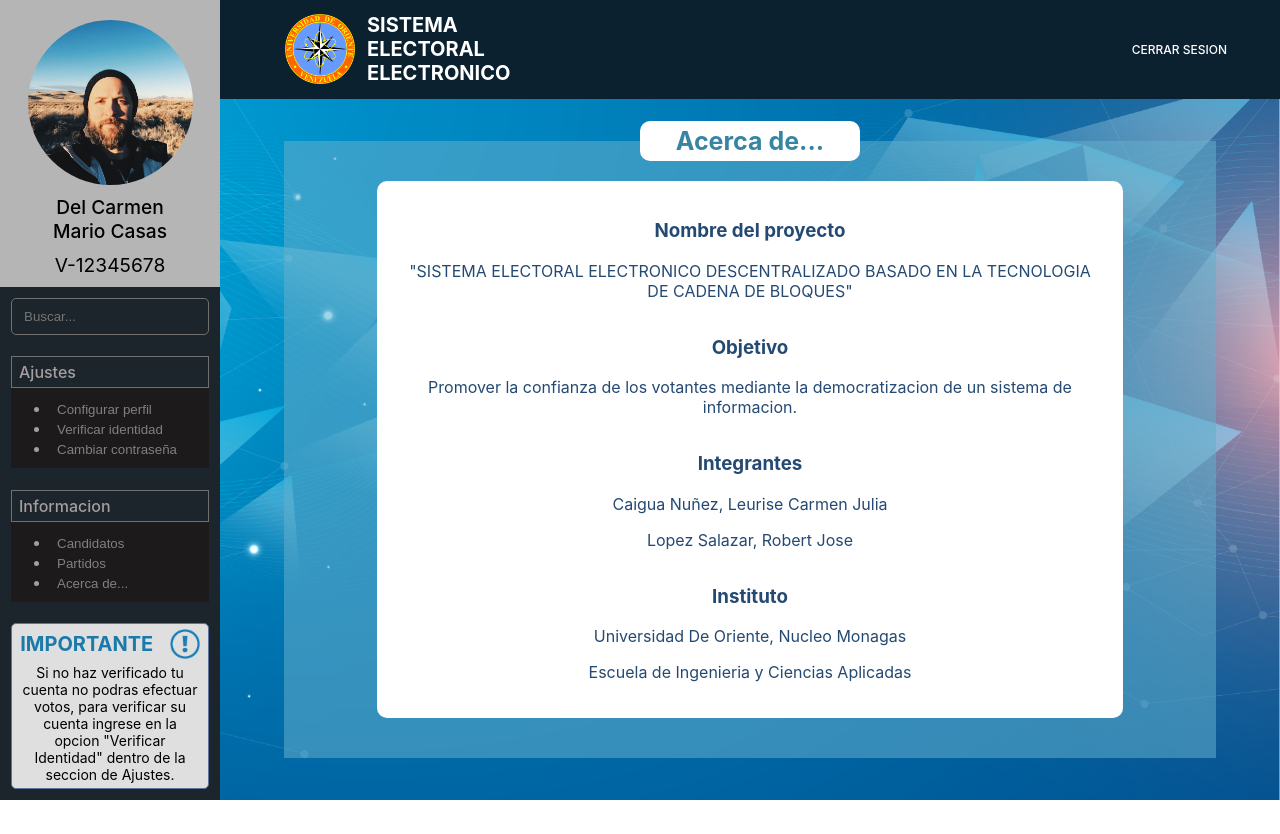
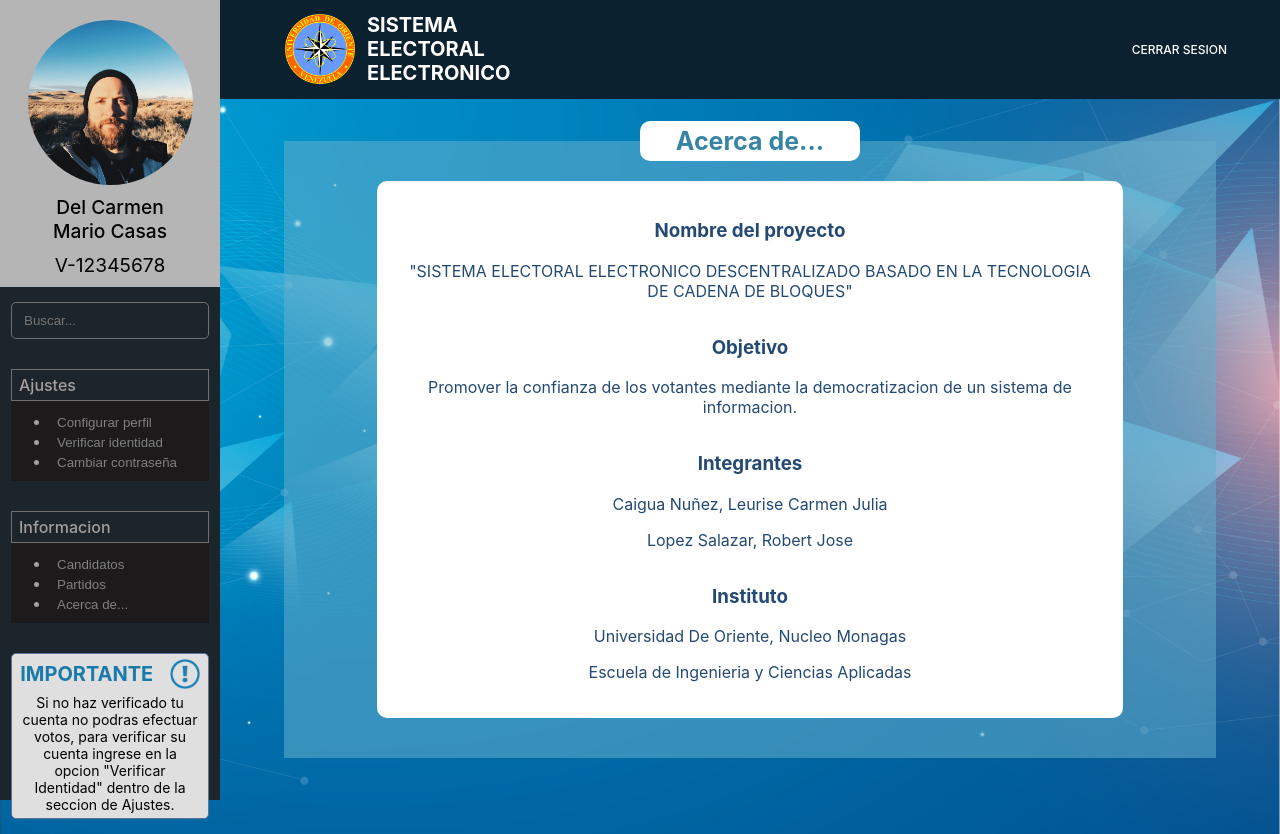
Before and after one commit to rlopez2494/user-interface, a React (Create React App) app: page /usuario/acercaDe in a window 1280 px wide. Before the commit the page ends 800 px from the top, so only its background shows below. Built offline with nearby package versions, Linux system fonts and the light colour scheme.

Commit message:
Scroll responsive en SideBar y eliminacion de console.log en otros componentes

```diff
--- a/src/components/Footer.js
+++ b/src/components/Footer.js
@@ -4,7 +4,6 @@ import "./styles/Footer.css";
 function Footer(props) {
 
     const { pathname } = props.location;
-    console.log(pathname)
 
     return(
         <div style={{display: (pathname !== "/") ? ("none") : ("flex")}} id="footer">
--- a/src/components/Header.js
+++ b/src/components/Header.js
@@ -5,7 +5,6 @@ import "./styles/Header.css";
 function Header(props) {
 
     const { pathname } = props.location;
-    console.log(pathname);
 
     return(
         <div
--- a/src/components/SideBar.js
+++ b/src/components/SideBar.js
@@ -7,7 +7,6 @@ import {BrowserRouter as Router, NavLink} from "react-router-dom";
 function SideBar(props) {
 
     const { pathname } = props.location;
-    console.log(pathname);
 
     return(
         <div
--- a/src/components/styles/SideBar.css
+++ b/src/components/styles/SideBar.css
@@ -5,7 +5,12 @@
     height: 100%;
     width: 220px;
     background-color: #1B252B;
+}
 
+#sidebar .options,
+#sidebar #navigation input,
+#sidebar #aviso {
+    margin: 15px 0;
 }
 
 #profile {
@@ -111,9 +116,11 @@
 }
 
 @media screen and (max-height: 750px) {
-    #aviso {
-        display: none;
+
+    #sidebar {
+        overflow-y: scroll;
     }
+
 }
 
 @media screen and (max-width: 820px) {
```
